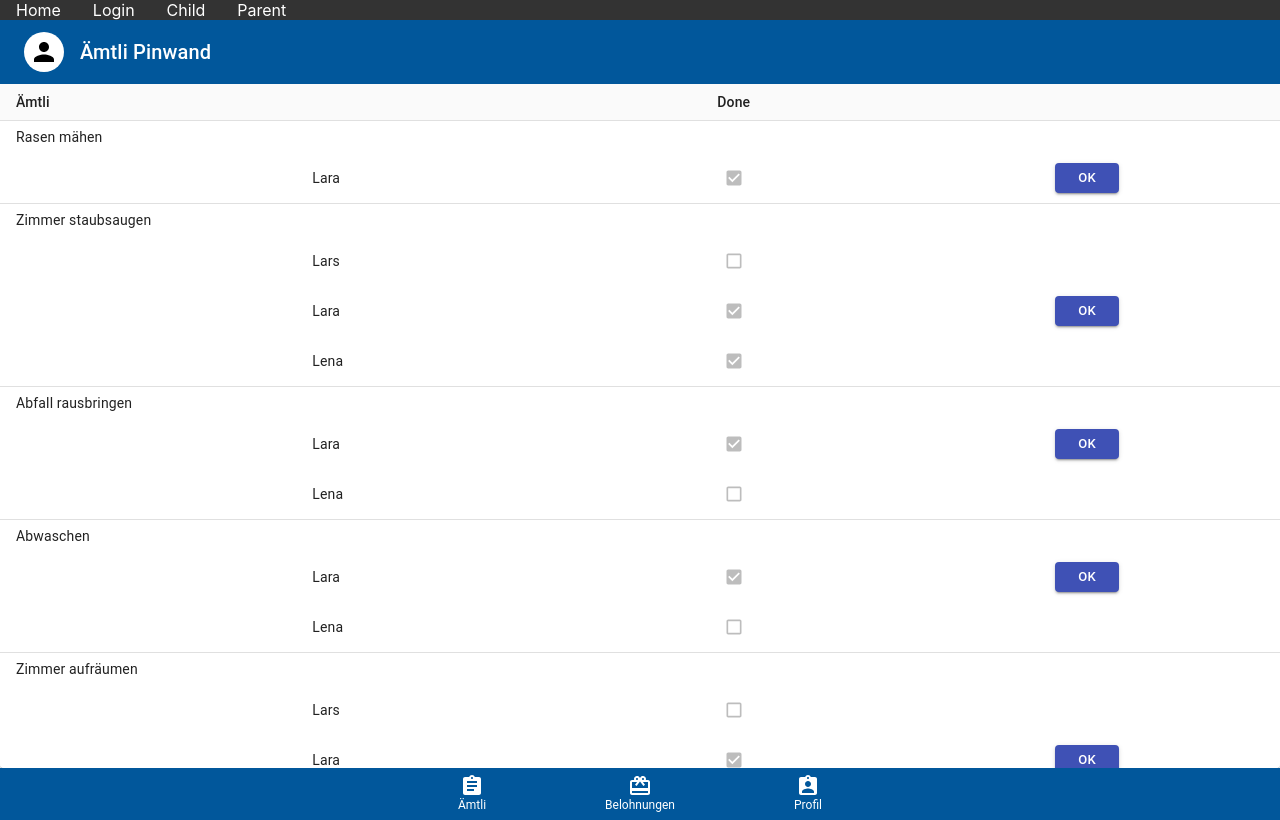
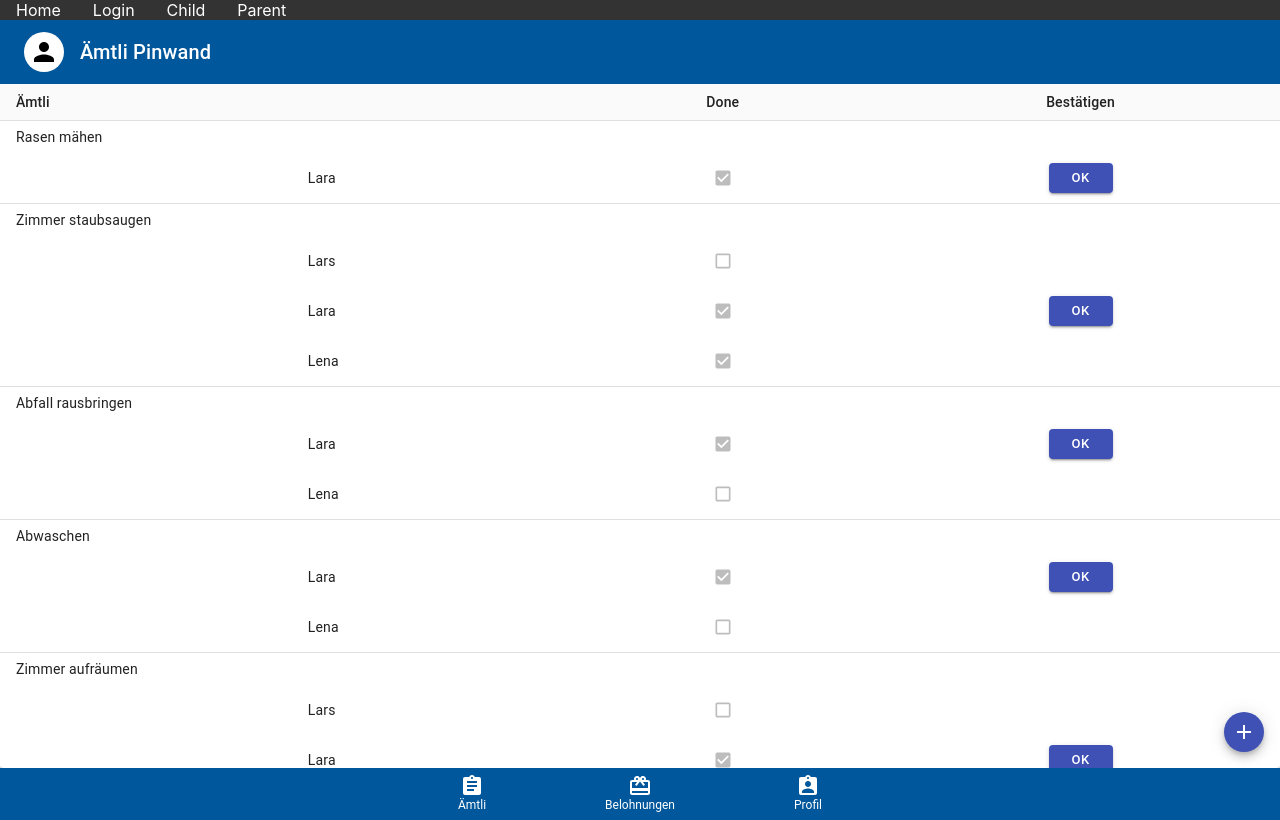
Before and after one commit to schenkjan/MarbleCollector, a React (Create React App) app in the folder client/: page /parent in a window 1280 px wide. Built offline with nearby package versions, Linux system fonts and the light colour scheme.

Commit message:
Added floating action button to add chore.

```diff
--- a/client/src/parent/ChoreTable.tsx
+++ b/client/src/parent/ChoreTable.tsx
@@ -1,7 +1,9 @@
-import { Paper, TableContainer, Table, TableHead, TableRow, TableCell, TableBody, makeStyles } from "@material-ui/core";
+import { Paper, TableContainer, Table, TableHead, TableRow, TableCell, TableBody, makeStyles, createStyles, Theme } from "@material-ui/core";
 import { useEffect, useState } from "react";
 import { Chore } from "../model/Chore";
 import { ChoreTableRow } from "./ChoreTableRow";
+import { Fab } from "@material-ui/core";
+import AddIcon from '@material-ui/icons/Add';
 
 // TODO js (25.02.2021): Remove dummy data as soon as data is consumed from backend.
 const lars = {
@@ -20,11 +22,18 @@ const lars = {
     avatarSrc: ""
  };
 
- const useStyles = makeStyles({
+ const useStyles = makeStyles((theme: Theme) =>
+    createStyles({
      container: {
          flex: "1 1 auto",
-     }
- });
+     },
+     fab: {
+        position: 'absolute',
+        bottom: theme.spacing(6),
+        right: theme.spacing(2),
+      },
+    }),
+ );
 
 export function ChoreTable() {
     const [chores, setChores] = useState<Chore[]>([]);
@@ -143,7 +152,7 @@ export function ChoreTable() {
                         <TableCell>Ämtli</TableCell>
                         <TableCell></TableCell>
                         <TableCell align="center">Done</TableCell>
-                        <TableCell></TableCell>
+                        <TableCell align="center">Bestätigen</TableCell>
                     </TableRow>
                 </TableHead>
                 <TableBody>
@@ -152,6 +161,9 @@ export function ChoreTable() {
                     ))}
                 </TableBody>
             </Table>
+            <Fab className={classes.fab} size="small" color="primary" aria-label="add">
+                <AddIcon />
+            </Fab>
         </TableContainer>
     );
 }
```
